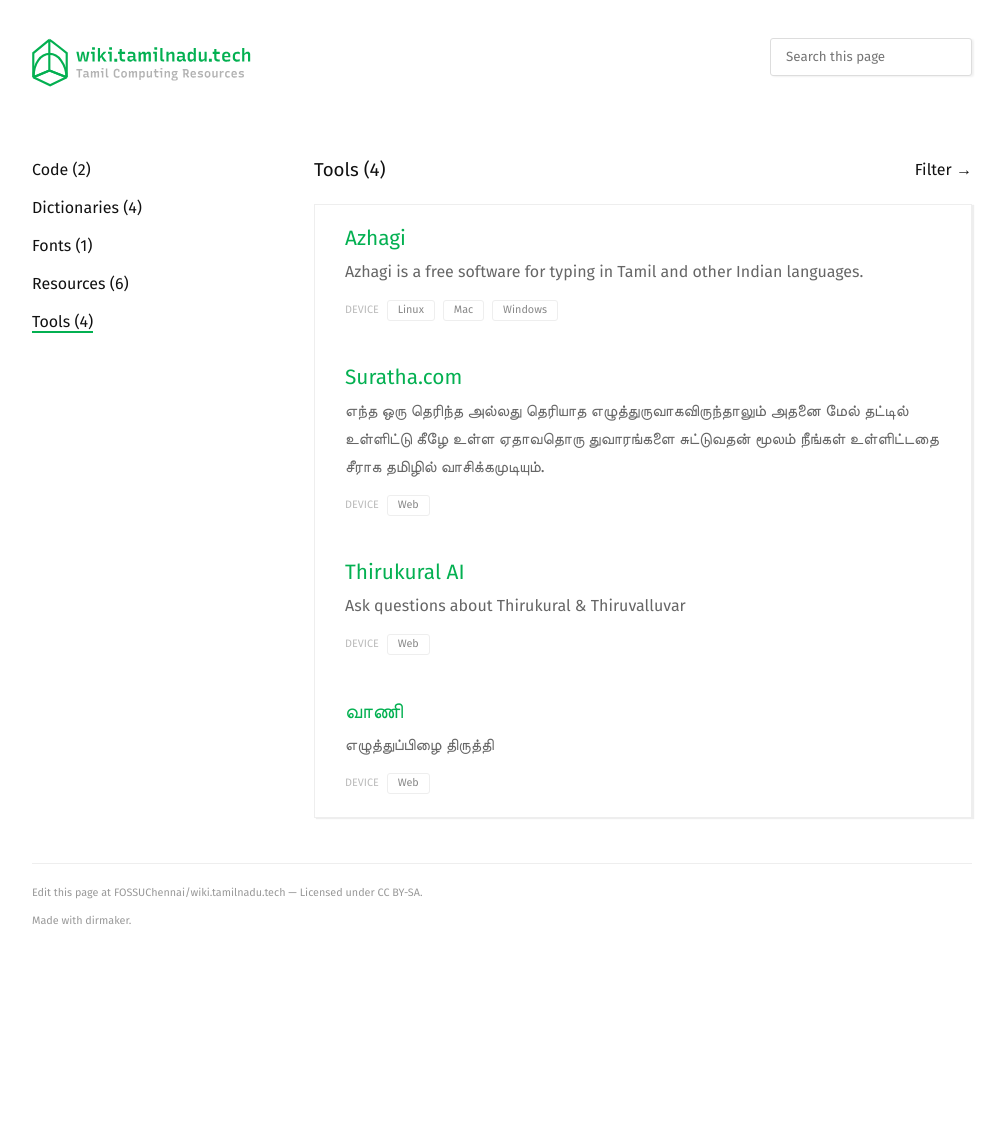
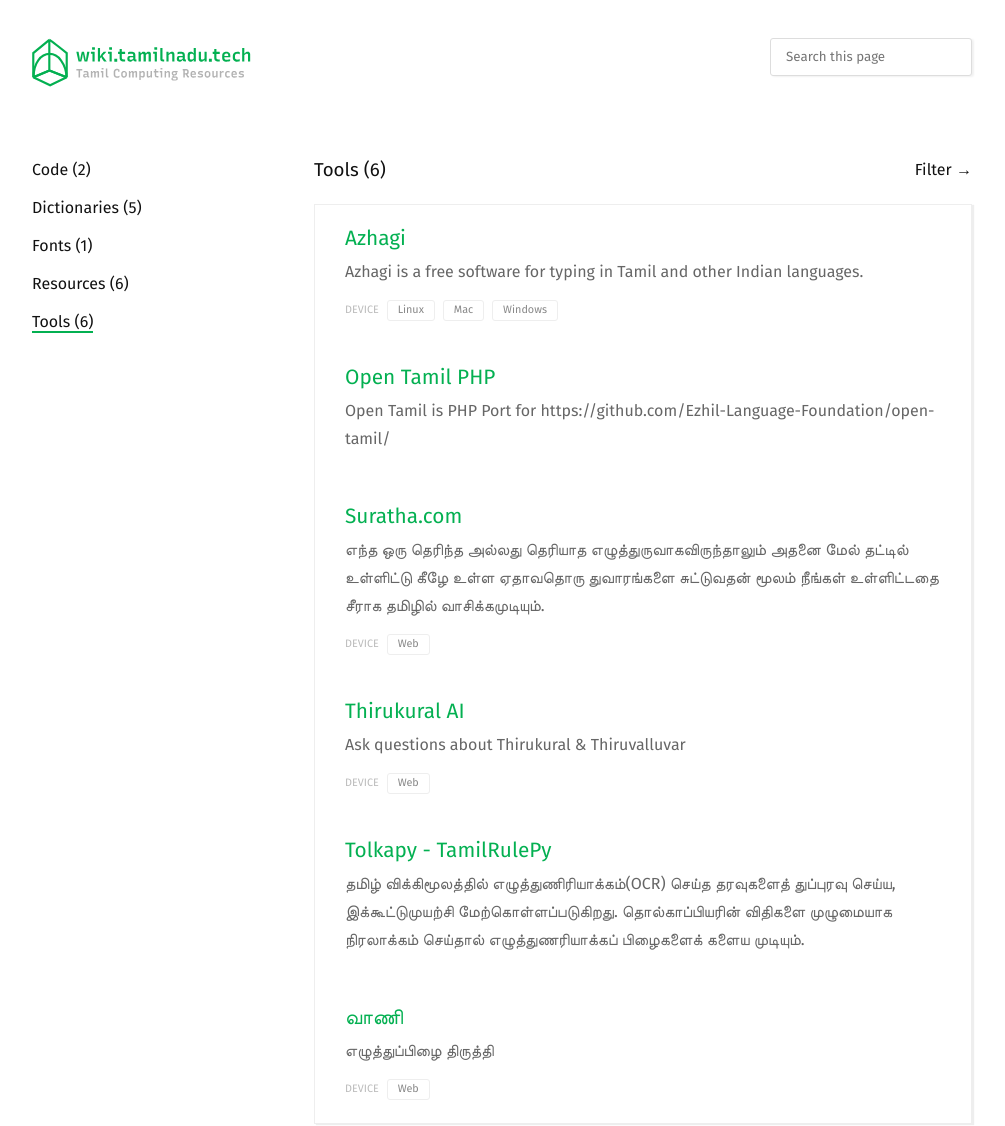
Before and after one commit to nammahari/wiki.tamilnadu.tech, a plain HTML site: page site/tools.html in a window 1280 px wide. Shown: the top 1126 px of the page, without its empty margins (138-1143 px from the left). Before the commit the page ends 950 px from the top, so only its background shows below. Drawn offline with Linux system fonts and the light colour scheme.

Commit message:
updated the readme.md

```diff
--- a/site/tools.html
+++ b/site/tools.html
@@ -46,7 +46,7 @@
         </li>
 
         <li class="">
-        	<a href="dictionaries.html">Dictionaries (4)</a>
+        	<a href="dictionaries.html">Dictionaries (5)</a>
         </li>
 
         <li class="">
@@ -58,7 +58,7 @@
         </li>
 
         <li class="selected">
-        	<a href="tools.html">Tools (4)</a>
+        	<a href="tools.html">Tools (6)</a>
         </li>
 
 			</ul>
@@ -69,7 +69,7 @@
 				<a href="#" id="toggle-filters">Filter &rarr;</a>
 
 			<section class="section" id="organisations">
-				<h3>Tools (4)</h3>
+				<h3>Tools (6)</h3>
 
 				<div class="filters" id="filters">
 
@@ -142,6 +142,24 @@
 
 						<li class="item"
 
+								data-device=""
+
+						>
+							<h2 class="title">
+								<a href="https://github.com/HariharanUmapathi/open-tamil-php" rel="noreferrer noopener" class="link">Open Tamil PHP</a>
+							</h2>
+							<p class="description">Open Tamil is PHP Port for https://github.com/Ezhil-Language-Foundation/open-tamil/</p>
+
+							<div class="taxonomies">
+
+
+
+
+							</div>
+						</li>
+
+						<li class="item"
+
 								data-device="web|"
 
 						>
@@ -196,6 +214,24 @@
 
 						<li class="item"
 
+								data-device=""
+
+						>
+							<h2 class="title">
+								<a href="https://github.com/KaniyamFoundation/ProjectIdeas/issues/214" rel="noreferrer noopener" class="link">Tolkapy - TamilRulePy</a>
+							</h2>
+							<p class="description">தமிழ் விக்கிமூலத்தில் எழுத்துணிரியாக்கம்(OCR) செய்த தரவுகளைத் துப்புரவு செய்ய, இக்கூட்டுமுயற்சி மேற்கொள்ளப்படுகிறது. தொல்காப்பியரின் விதிகளை முழுமையாக நிரலாக்கம் செய்தால் எழுத்துணரியாக்கப் பிழைகளைக் களைய முடியும்.</p>
+
+							<div class="taxonomies">
+
+
+
+
+							</div>
+						</li>
+
+						<li class="item"
+
 								data-device="web|"
 
 						>
```
Also changed, not shown: site/code.html (+3 -2 lines), site/dictionaries.html (+30 -3 lines), site/fonts.html (+2 -2 lines), site/index.html (+3 -2 lines), site/resources.html (+2 -2 lines), 3 other files.
